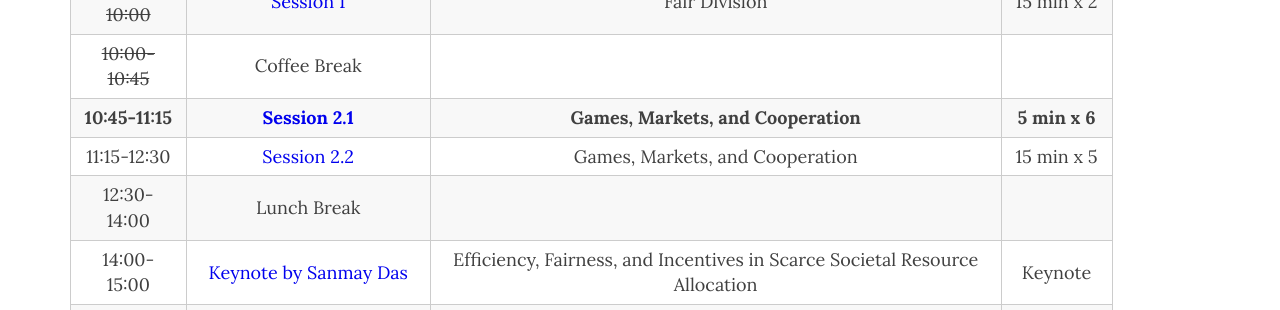
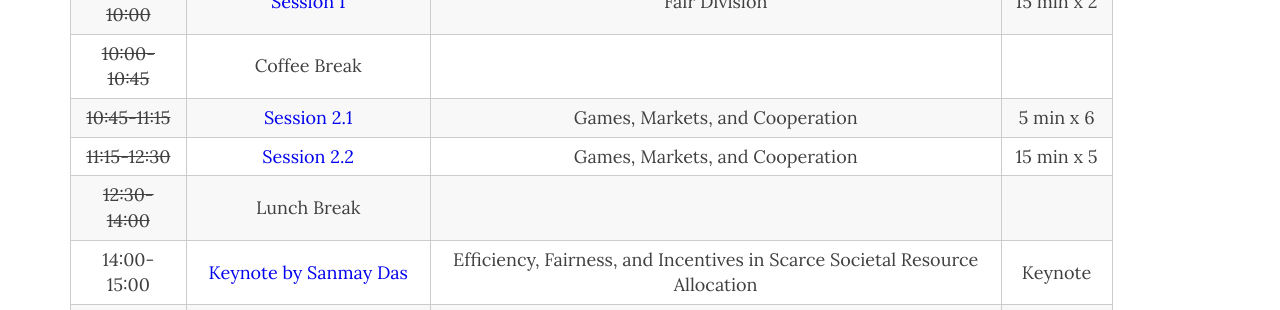
Before and after one commit to PrefLib/gaiw2023, a Jekyll site: the page built from program.md, in a window 1280 px wide. Shown: the part 476-786 px from the top of the page. Built offline with Jekyll 4.4.1, drawn with Linux system fonts in a browser that asks for light colours; nearby versions of some CDN libraries.

```diff
--- a/program.md
+++ b/program.md
@@ -14,9 +14,9 @@ The 5th Games, Agents, and Incentives workshop will be held at AAMAS 2023 in **S
 |~~8:30-9:30~~   | [Keynote by Zoi Terzopoulou](#keynote1) |  Incompleteness in Collective Decision Making  | Keynote |
 |~~9:30-10:00~~  | [Session 1](#session1)  | Fair Division | 15 min x 2 |
 |~~10:00-10:45~~ | Coffee Break            |  |   |
-|**10:45-11:15** | **[Session 2.1](#session2)**| **Games, Markets, and Cooperation** | **5 min x 6** |
-|11:15-12:30 | [Session 2.2](#session2)| Games, Markets, and Cooperation | 15 min x 5 |
-|12:30-14:00 | Lunch Break             |  |   |
+|~~10:45-11:15~~ | [Session 2.1](#session2)| Games, Markets, and Cooperation | 5 min x 6 |
+|~~11:15-12:30~~ | [Session 2.2](#session2)| Games, Markets, and Cooperation | 15 min x 5 |
+|~~12:30-14:00~~ | Lunch Break             |  |   |
 |14:00-15:00 | [Keynote by Sanmay Das](#keynote2)   | Efficiency, Fairness, and Incentives in Scarce Societal Resource Allocation | Keynote |
 |15:00-15:45 | [Session 3](#session3)               | Games, Clustering, Networks, and Scaling | 15 min x 3 |
 |15:45-16:30 | Coffee Break            |  |   |
```
